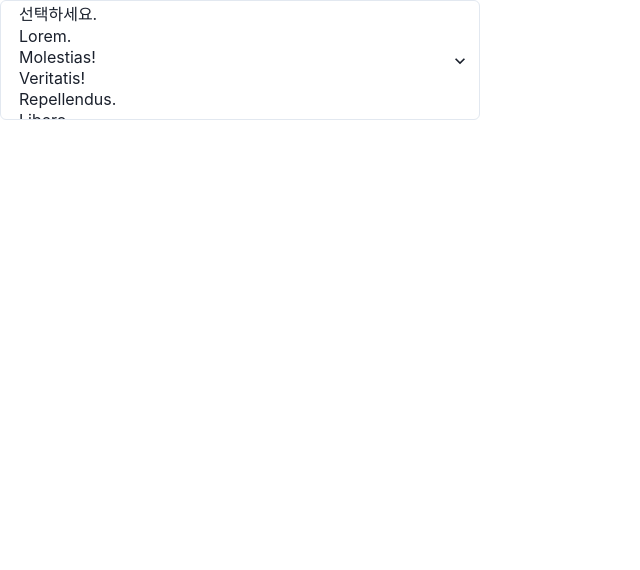
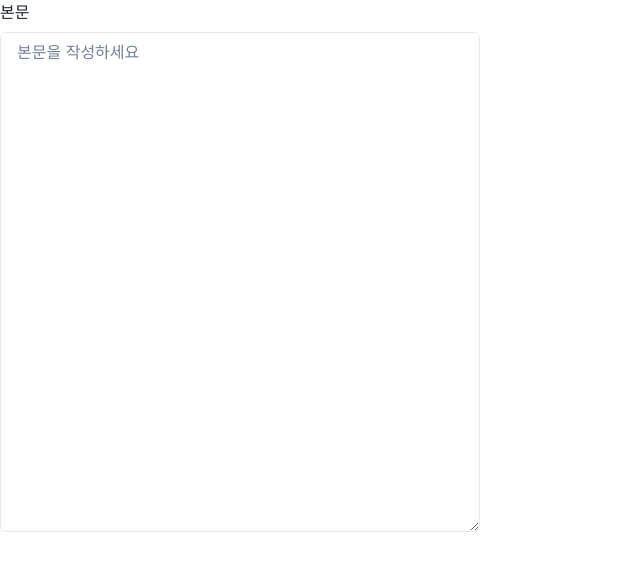
Before and after one commit to jjeongneee/react20231031, a React (Create React App) app: page / in a window 1280 px wide. Shown: the top 570 px of the page, without its empty margins (0-640 px from the left). Built offline with nearby package versions, Linux system fonts and the light colour scheme.

Commit message:
Textarea 사용

```diff
--- a/src/App.js
+++ b/src/App.js
@@ -1,18 +1,12 @@
-import { Box, FormControl, Select } from "@chakra-ui/react";
+import { Box, FormControl, FormLabel, Textarea } from "@chakra-ui/react";
 
 function App(props) {
   return (
     <div>
-      <Box w={"480px"}>
+      <Box w="480px">
         <FormControl>
-          <Select placeholder="선택하세요." multiple h={"120px"}>
-            {/*option[value=value$]*5>lorem1*/}
-            <option value="value1">Lorem.</option>
-            <option value="value2">Molestias!</option>
-            <option value="value3">Veritatis!</option>
-            <option value="value4">Repellendus.</option>
-            <option value="value5">Libero.</option>
-          </Select>
+          <FormLabel>본문</FormLabel>
+          <Textarea placeholder="본문을 작성하세요" h={"500px"}></Textarea>
         </FormControl>
       </Box>
     </div>
```
